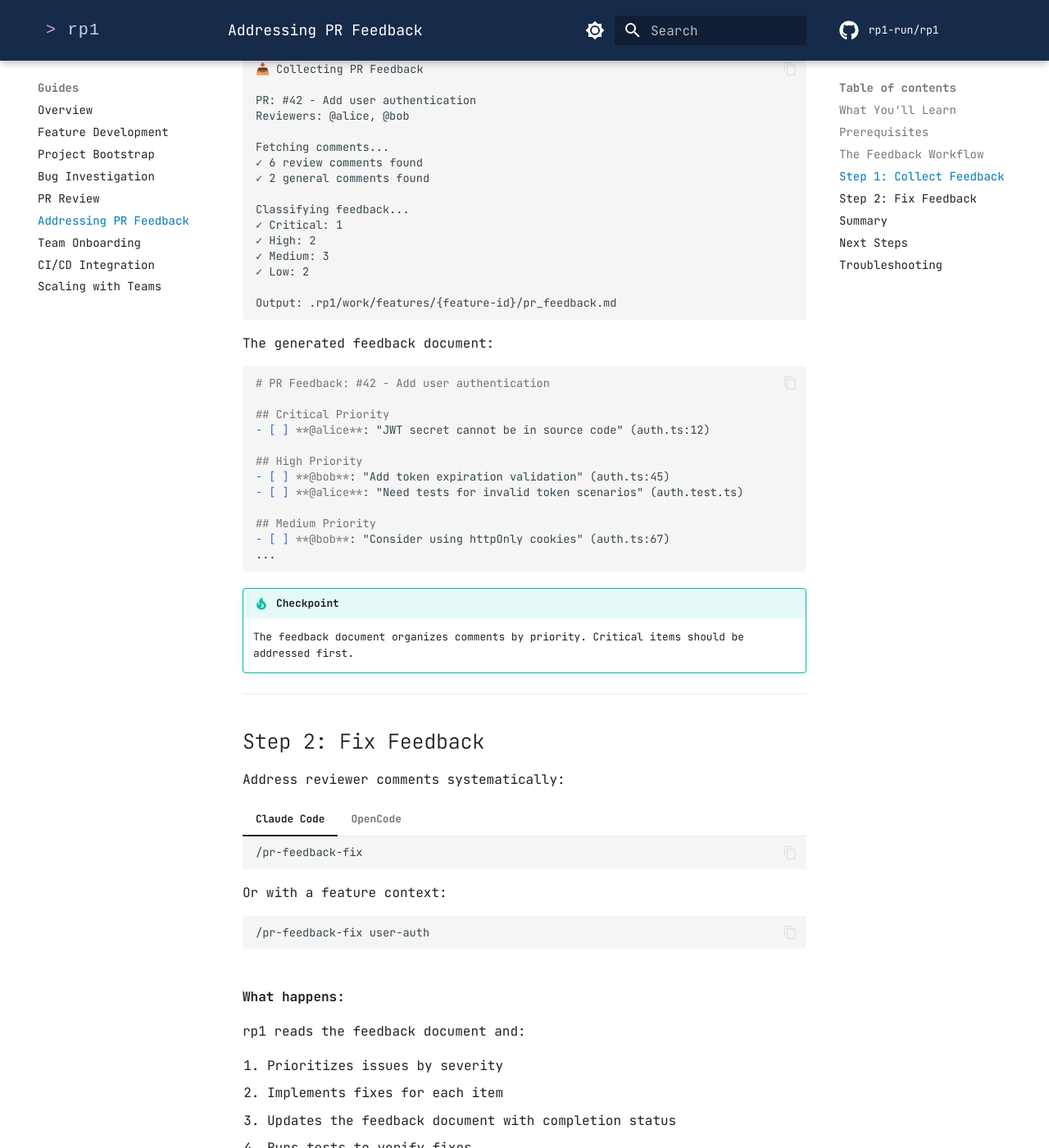
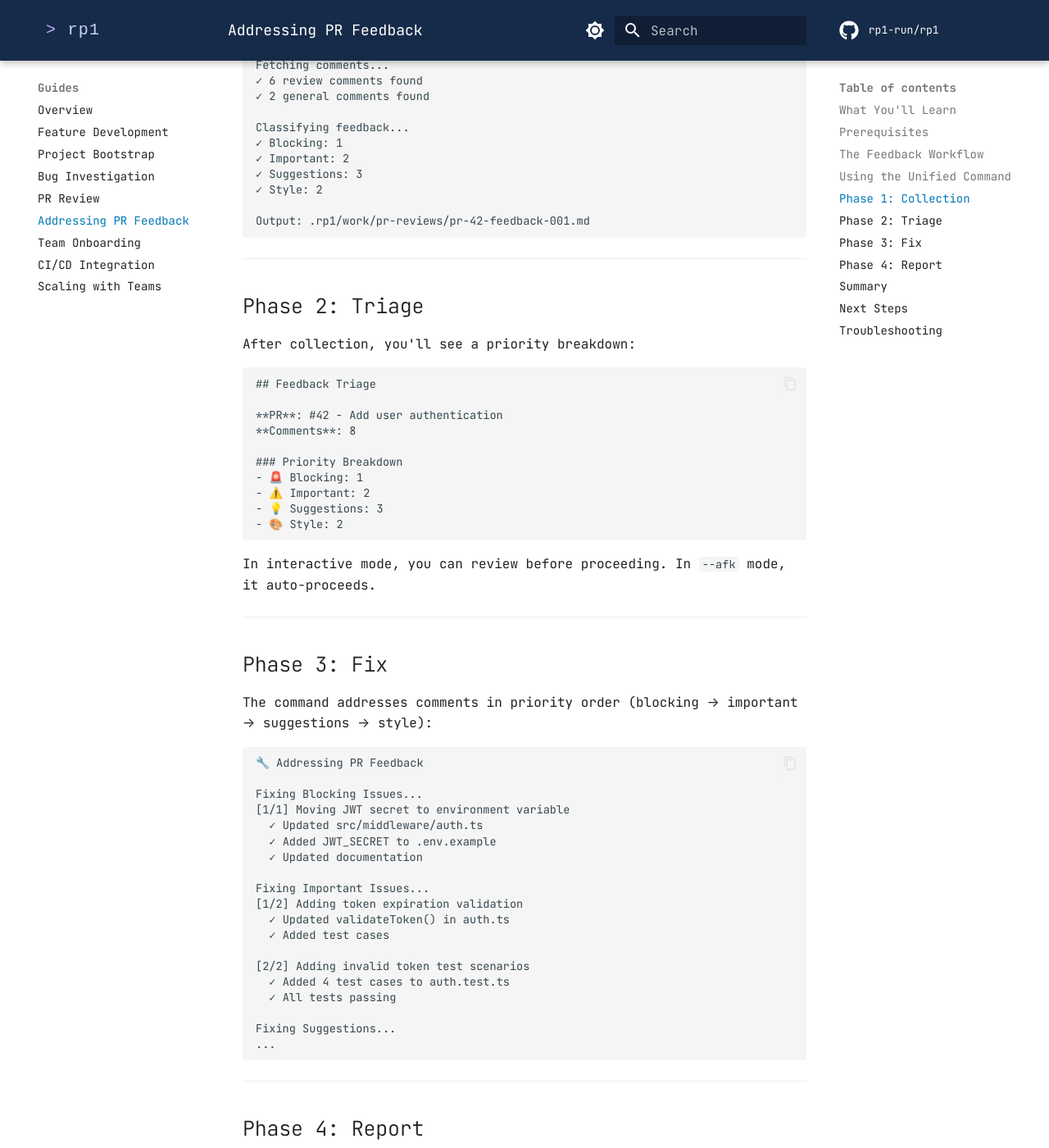
Before and after one commit to rp1-run/rp1, an MkDocs documentation site: the page built from docs/guides/pr-feedback.md, in a window 1280 px wide and 1400 px high, scrolled down 2145 px. Shown: the whole window at 82% size. Built offline with MkDocs 1.6.1 and Material for MkDocs 9.7.7, drawn with Linux system fonts in a browser that asks for light colours; comment, search, counter and statistics services are not loaded; some of the changed text lies outside the part shown.

Commit message:
docs: update documentation for unified /address-pr-feedback command
- Rewrite docs/guides/pr-feedback.md for unified workflow
- Update docs/guides/pr-review.md mermaid diagrams
- Update docs/guides/scaling-with-teams.md command reference
- Remove docs/reference/dev/pr-feedback-collect.md
- Remove docs/reference/dev/pr-feedback-fix.md
- Add docs/reference/dev/address-pr-feedback.md
- Update reference index files

🤖 Generated with [Claude Code](https://claude.com/claude-code)

Co-Authored-By: Claude <noreply@anthropic.com>

````diff
--- a/docs/guides/pr-feedback.md
+++ b/docs/guides/pr-feedback.md
@@ -1,6 +1,6 @@
 # Addressing PR Feedback
 
-Systematically collect and resolve reviewer comments using rp1's feedback workflow. This guide covers gathering GitHub review comments and implementing fixes.
+Systematically collect and resolve reviewer comments using rp1's unified feedback workflow. This guide covers the complete process from gathering GitHub review comments to implementing fixes.
 
 **Time to complete**: ~15-20 minutes
 
@@ -9,7 +9,7 @@ Systematically collect and resolve reviewer comments using rp1's feedback workfl
 ## What You'll Learn
 
 - Collecting and classifying PR review comments
-- Prioritizing feedback by severity
+- Triaging feedback by priority
 - Implementing fixes systematically
 - Verifying all feedback is addressed
 
@@ -24,47 +24,66 @@ Systematically collect and resolve reviewer comments using rp1's feedback workfl
 
 ## The Feedback Workflow
 
+The unified `/address-pr-feedback` command handles the complete feedback workflow in a single invocation:
+
 ```mermaid
 flowchart TB
-    PR[PR Reviewed] --> C[Collect]
-    C --> F[Fix]
-    F --> V[Verify]
-    V --> P[Push]
+    PR[PR Reviewed] --> CMD[/address-pr-feedback]
+    CMD --> C[Phase 1: Collect]
+    C --> T[Phase 2: Triage]
+    T --> F[Phase 3: Fix]
+    F --> R[Phase 4: Report]
+    R --> P[Push & Re-request Review]
 ```
 
-| Step | Command | Purpose |
-|------|---------|---------|
-| Collect | `pr-feedback-collect` | Gather and classify review comments |
-| Fix | `pr-feedback-fix` | Address comments systematically |
+| Phase | Purpose |
+|-------|---------|
+| Collect | Gather and classify review comments from GitHub |
+| Triage | Display priority breakdown for review |
+| Fix | Address comments systematically in priority order |
+| Report | Generate resolution summary |
 
 ---
 
-## Step 1: Collect Feedback
+## Using the Unified Command
 
-After your PR has been reviewed on GitHub, collect the feedback:
+After your PR has been reviewed on GitHub, run the unified command:
 
 === "Claude Code"
 
     ```bash
-    /pr-feedback-collect
+    /address-pr-feedback
+    ```
+
+    Or with a specific PR:
+
+    ```bash
+    /address-pr-feedback 42
+    ```
+
+    For autonomous mode (no prompts):
+
+    ```bash
+    /address-pr-feedback 42 --afk
     ```
 
 === "OpenCode"
 
     ```bash
-    /rp1-dev/pr-feedback-collect
+    /rp1-dev/address-pr-feedback
     ```
 
-**What happens:**
+    Or with a specific PR:
 
-rp1 uses the `gh` CLI to:
+    ```bash
+    /rp1-dev/address-pr-feedback 42
+    ```
 
-1. Fetch PR review comments
-2. Classify by priority and type
-3. Extract actionable tasks
-4. Generate a structured feedback document
+---
 
-**What to expect:**
+## Phase 1: Collection
+
+The command first collects feedback from GitHub:
 
 ```
 📥 Collecting PR Feedback
@@ -77,88 +96,51 @@ Fetching comments...
 ✓ 2 general comments found
 
 Classifying feedback...
-✓ Critical: 1
-✓ High: 2
-✓ Medium: 3
-✓ Low: 2
+✓ Blocking: 1
+✓ Important: 2
+✓ Suggestions: 3
+✓ Style: 2
 
-Output: .rp1/work/features/{feature-id}/pr_feedback.md
+Output: .rp1/work/pr-reviews/pr-42-feedback-001.md
 ```
-
-The generated feedback document:
-
-```markdown
-# PR Feedback: #42 - Add user authentication
-
-## Critical Priority
-- [ ] **@alice**: "JWT secret cannot be in source code" (auth.ts:12)
-
-## High Priority
-- [ ] **@bob**: "Add token expiration validation" (auth.ts:45)
-- [ ] **@alice**: "Need tests for invalid token scenarios" (auth.test.ts)
-
-## Medium Priority
-- [ ] **@bob**: "Consider using httpOnly cookies" (auth.ts:67)
-...
-```
-
-!!! tip "Checkpoint"
-    The feedback document organizes comments by priority. Critical items should be addressed first.
 
 ---
 
-## Step 2: Fix Feedback
+## Phase 2: Triage
 
-Address reviewer comments systematically:
+After collection, you'll see a priority breakdown:
 
-=== "Claude Code"
+```
+## Feedback Triage
 
-    ```bash
-    /pr-feedback-fix
-    ```
+**PR**: #42 - Add user authentication
+**Comments**: 8
 
-    Or with a feature context:
+### Priority Breakdown
+- 🚨 Blocking: 1
+- ⚠️ Important: 2
+- 💡 Suggestions: 3
+- 🎨 Style: 2
+```
 
-    ```bash
-    /pr-feedback-fix user-auth
-    ```
+In interactive mode, you can review before proceeding. In `--afk` mode, it auto-proceeds.
 
-=== "OpenCode"
+---
 
-    ```bash
-    /rp1-dev/pr-feedback-fix
-    ```
+## Phase 3: Fix
 
-    Or with a feature context:
-
-    ```bash
-    /rp1-dev/pr-feedback-fix user-auth
-    ```
-
-**What happens:**
-
-rp1 reads the feedback document and:
-
-1. Prioritizes issues by severity
-2. Implements fixes for each item
-3. Updates the feedback document with completion status
-4. Runs tests to verify fixes
-
-**What to expect:**
+The command addresses comments in priority order (blocking → important → suggestions → style):
 
 ```
 🔧 Addressing PR Feedback
 
-Loading: .rp1/work/features/user-auth/pr_feedback.md
-Found: 8 feedback items (1 critical, 2 high, 3 medium, 2 low)
-
-Fixing Critical Issues...
+Fixing Blocking Issues...
 [1/1] Moving JWT secret to environment variable
   ✓ Updated src/middleware/auth.ts
   ✓ Added JWT_SECRET to .env.example
   ✓ Updated documentation
 
-Fixing High Priority Issues...
+Fixing Important Issues...
 [1/2] Adding token expiration validation
   ✓ Updated validateToken() in auth.ts
   ✓ Added test cases
@@ -167,42 +149,63 @@ Fixing High Priority Issues...
   ✓ Added 4 test cases to auth.test.ts
   ✓ All tests passing
 
-Fixing Medium Priority Issues...
+Fixing Suggestions...
 ...
-
-Summary:
-- Critical: 1/1 fixed
-- High: 2/2 fixed
-- Medium: 3/3 fixed
-- Low: 2/2 fixed
-
-Ready to commit and push.
 ```
 
-!!! tip "Checkpoint"
-    After fixing feedback, run `/pr-review` again to verify all issues are resolved.
+---
+
+## Phase 4: Report
+
+Finally, you receive a consolidated summary:
+
+```markdown
+## PR Feedback Resolution Summary
+
+**PR**: #42 - Add user authentication
+**Collected**: 2025-01-15T10:30:00Z
+
+### Phases
+| Phase | Status | Details |
+|-------|--------|---------|
+| Collect | ✅ | 8 comments found |
+| Triage | ✅ | 1/2/3/2 priority split |
+| Fix | ✅ | 8/8 resolved |
+
+### Resolution Summary
+- 🚨 Blocking: 1/1
+- ⚠️ Important: 2/2
+- 💡 Suggestions: 3/3
+- 🎨 Style: 2/2
+
+**Ready for Re-Review**: ✅
+```
+
+!!! tip "After Fixing"
+    Run `/pr-review` again to verify all issues are resolved before requesting re-review.
 
 ---
 
 ## Summary
 
-| Step | Command | Output |
-|------|---------|--------|
-| Collect | `pr-feedback-collect` | Structured feedback document |
-| Fix | `pr-feedback-fix` | Addressed issues |
+| Command | Purpose |
+|---------|---------|
+| `/address-pr-feedback` | Complete feedback workflow (collect, triage, fix, report) |
+| `/address-pr-feedback 42` | Target specific PR number |
+| `/address-pr-feedback --afk` | Run autonomously without prompts |
 
 ---
 
 ## Next Steps
 
 - **Verify changes**: Run [PR Review](pr-review.md) to confirm fixes
-- **Reference docs**: See [pr-feedback-collect](../reference/dev/pr-feedback-collect.md), [pr-feedback-fix](../reference/dev/pr-feedback-fix.md)
+- **Reference docs**: See [address-pr-feedback](../reference/dev/address-pr-feedback.md)
 
 ---
 
 ## Troubleshooting
 
-??? question "pr-feedback-collect can't find comments"
+??? question "Command can't find comments"
 
     Ensure:
 
@@ -212,8 +215,15 @@ Ready to commit and push.
 
 ??? question "Some feedback items weren't fixed"
 
-    The fixer prioritizes by severity. If items remain:
+    The command prioritizes by severity. If items remain:
 
     1. Check the feedback document for unchecked items
-    2. Run `/pr-feedback-fix` again for remaining items
+    2. Run `/address-pr-feedback` again for remaining items
     3. For complex issues, fix manually and mark complete in the document
+
+??? question "Want to skip the triage prompt?"
+
+    Use `--afk` mode to run autonomously:
+    ```bash
+    /address-pr-feedback 42 --afk
+    ```
--- /dev/null
+++ b/docs/reference/dev/address-pr-feedback.md
@@ -0,0 +1,155 @@
+# address-pr-feedback
+
+Unified PR feedback workflow - collect, triage, and fix review comments in a single command.
+
+## Synopsis
+
+=== "Claude Code"
+
+    ```bash
+    /address-pr-feedback [pr-number | pr-url | branch] [--afk]
+    ```
+
+=== "OpenCode"
+
+    ```bash
+    /rp1-dev/address-pr-feedback [pr-number | pr-url | branch] [--afk]
+    ```
+
+## Description
+
+The `address-pr-feedback` command provides a unified workflow for handling PR review comments. It consolidates what was previously two separate commands into a single, streamlined process.
+
+The command executes four phases:
+
+1. **Collection**: Gathers and classifies review comments from GitHub
+2. **Triage**: Displays priority breakdown for review
+3. **Fix**: Addresses comments systematically in priority order
+4. **Report**: Generates resolution summary
+
+## Parameters
+
+| Parameter | Type | Required | Description |
+|-----------|------|----------|-------------|
+| `pr-number` | number | No | PR number to process |
+| `pr-url` | string | No | GitHub PR URL |
+| `branch` | string | No | Branch name (auto-detects PR) |
+| `--afk` | flag | No | Run autonomously without prompts |
+
+If no parameter is provided, the command auto-detects the PR from the current branch.
+
+## Output
+
+The command produces:
+
+- **Feedback document**: `.rp1/work/pr-reviews/{identifier}-feedback-{NNN}.md`
+- **Resolution report**: Displayed at completion
+
+## Examples
+
+### Basic Usage
+
+Process feedback for the current branch's PR:
+
+```bash
+/address-pr-feedback
+```
+
+### Specific PR
+
+Target a specific PR by number:
+
+```bash
+/address-pr-feedback 42
+```
+
+### Autonomous Mode
+
+Run without prompts (useful for automation):
+
+```bash
+/address-pr-feedback 42 --afk
+```
+
+### PR URL
+
+Use a full GitHub URL:
+
+```bash
+/address-pr-feedback https://github.com/owner/repo/pull/42
+```
+
+## Workflow Phases
+
+### Phase 1: Collection
+
+Uses the `pr-feedback-collector` agent to:
+
+- Fetch PR review comments via `gh` CLI
+- Classify by priority (blocking, important, suggestion, style)
+- Extract actionable tasks
+- Generate structured feedback document
+
+### Phase 2: Triage
+
+Displays summary for review:
+
+```
+## Feedback Triage
+
+**PR**: #42 - Feature title
+**Comments**: 8
+
+### Priority Breakdown
+- 🚨 Blocking: 1
+- ⚠️ Important: 2
+- 💡 Suggestions: 3
+- 🎨 Style: 2
+```
+
+In interactive mode, you can review before proceeding.
+In `--afk` mode, auto-proceeds to fix phase.
+
+### Phase 3: Fix
+
+Processes comments in priority order:
+
+1. Blocking issues (must fix)
+2. Important issues (should fix)
+3. Suggestions (consider)
+4. Style issues (optional)
+
+For each comment:
+
+- Analyzes the concern
+- Implements code changes
+- Updates feedback document with resolution status
+- Runs tests to verify
+
+### Phase 4: Report
+
+Generates consolidated summary:
+
+```markdown
+## PR Feedback Resolution Summary
+
+**PR**: #42 - Feature title
+
+### Resolution Summary
+- 🚨 Blocking: 1/1
+- ⚠️ Important: 2/2
+- 💡 Suggestions: 3/3
+- 🎨 Style: 2/2
+
+**Ready for Re-Review**: ✅
+```
+
+## Related Commands
+
+- [`pr-review`](pr-review.md) - Automated PR review
+- [`pr-visual`](pr-visual.md) - Visualize PR changes
+
+## See Also
+
+- [Addressing PR Feedback Guide](../../guides/pr-feedback.md) - Complete workflow guide
+- [PR Review Guide](../../guides/pr-review.md) - Review workflow patterns
--- a/docs/reference/dev/pr-feedback-fix.md
+++ /dev/null
@@ -1,92 +0,0 @@
-# pr-feedback-fix
-
-Systematically addresses PR review comments by loading feedback and implementing changes.
-
----
-
-## Synopsis
-
-=== "Claude Code"
-
-    ```bash
-    /pr-feedback-fix [feature-id]
-    ```
-
-=== "OpenCode"
-
-    ```bash
-    /rp1-dev/pr-feedback-fix [feature-id]
-    ```
-
-## Description
-
-The `pr-feedback-fix` command loads collected PR feedback and systematically addresses each item. It prioritizes by severity, implements changes, and tracks resolution status.
-
-## Parameters
-
-| Parameter | Position | Required | Default | Description |
-|-----------|----------|----------|---------|-------------|
-| `FEATURE_ID` | `$1` | No | Auto-detect | Feature identifier |
-
-## Prerequisites
-
-- `pr_feedback.md` must exist (from [`pr-feedback-collect`](pr-feedback-collect.md))
-
-## Workflow
-
-1. Load `pr_feedback.md`
-2. Sort items by priority (P0 first)
-3. For each item:
-   - Analyze the feedback
-   - Implement the fix
-   - Mark as resolved
-4. Update feedback document
-5. Report completion
-
-## Examples
-
-### Fix All Feedback
-
-=== "Claude Code"
-
-    ```bash
-    /pr-feedback-fix user-auth
-    ```
-
-=== "OpenCode"
-
-    ```bash
-    /rp1-dev/pr-feedback-fix user-auth
-    ```
-
-**Example output:**
-```
-✅ PR Feedback Resolution Complete
-
-Feature: user-auth
-Items Resolved: 6/6
-
-Changes Made:
-1. [P1] Fixed null check in validateToken()
-2. [P1] Added rate limiting to login endpoint
-3. [P2] Renamed variable for clarity
-4. [P2] Added missing error handling
-5. [P2] Updated docstring
-6. [P3] Fixed typo in comment
-
-Run code-check to verify changes.
-```
-
-## Resolution Status
-
-| Status | Meaning |
-|--------|---------|
-| `RESOLVED` | Fix implemented |
-| `WONT_FIX` | Declined with reason |
-| `QUESTION` | Needs clarification |
-| `PENDING` | Not yet addressed |
-
-## Related Commands
-
-- [`pr-feedback-collect`](pr-feedback-collect.md) - Collect feedback first
-- [`code-check`](code-check.md) - Verify after fixing
````
Also changed, not shown: docs/guides/pr-review.md (+5 -7 lines), docs/guides/scaling-with-teams.md (+3 -6 lines), docs/reference/dev/index.md (+1 -2 lines), docs/reference/dev/pr-feedback-collect.md (deleted, +0 -99 lines), docs/reference/dev/pr-review.md (+1 -1 lines), docs/reference/index.md (+1 -2 lines).
